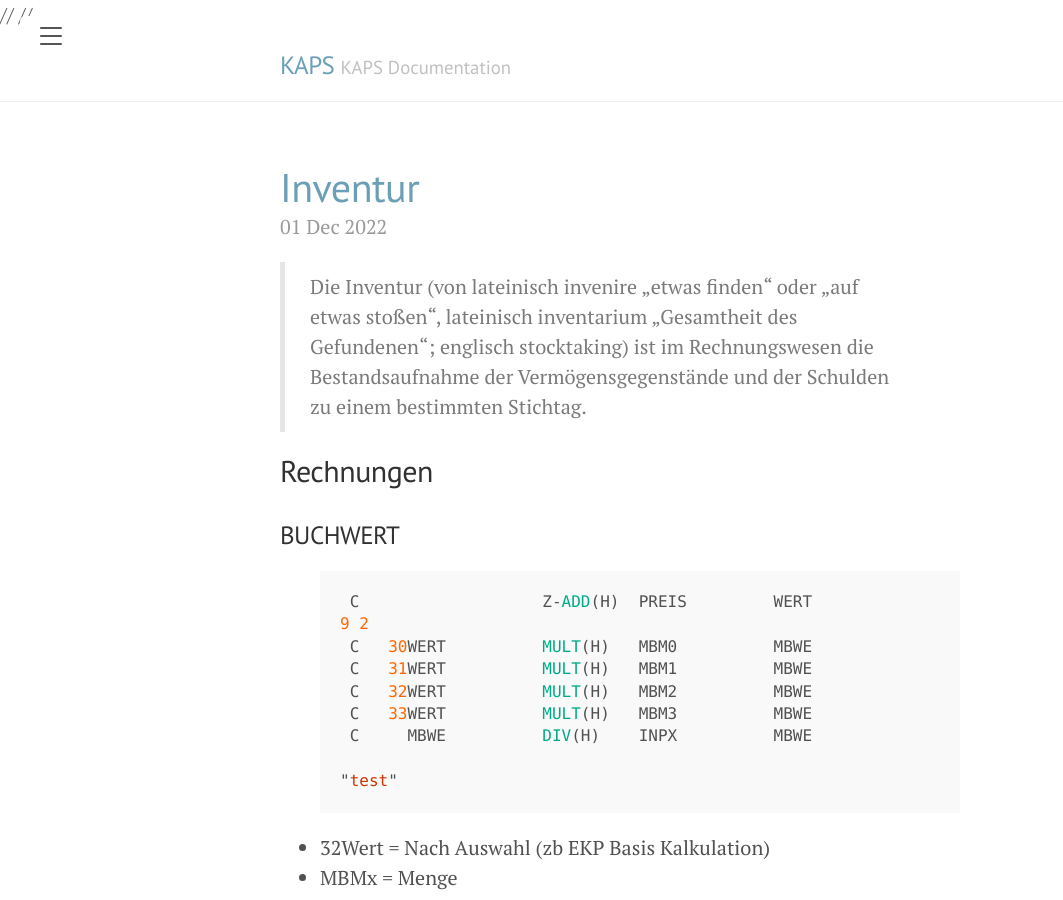
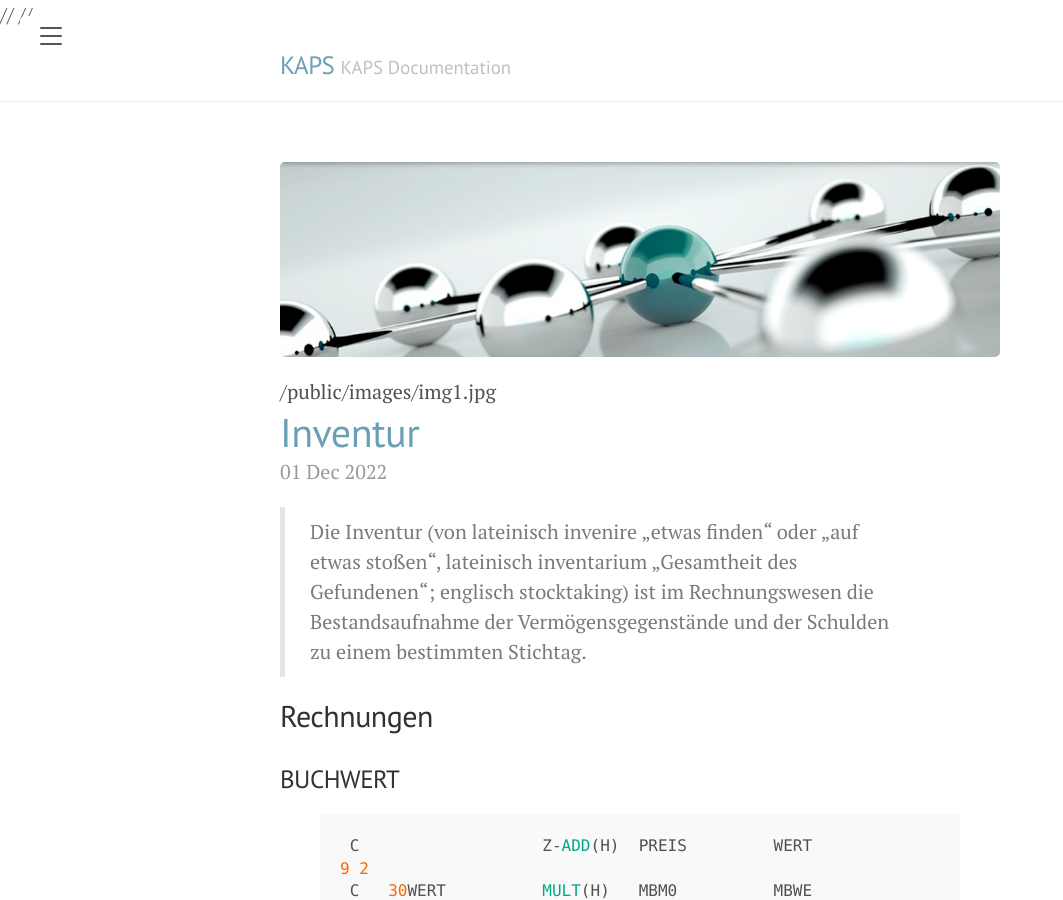
Before and after one commit to Did-hub/KAPS, a Jekyll site: the page built from index.html, in a window 1280 px wide and 900 px high. Shown: the whole window, without its empty margins (0-1063 px from the left). Built offline with Jekyll 4.4.1, drawn with Linux system fonts in a browser that asks for light colours; the list of posts is cut into pages by our own code.

Commit message:
Update index.html

```diff
--- a/index.html
+++ b/index.html
@@ -2,6 +2,12 @@
 layout: default
 title: Home
 ---
+
+<img src="{{ site.baseurl }}/public/images/img1.jpg" alt="1">
+
+<script>
+  document.write("{{ site.baseurl }}/public/images/img1.jpg");
+  </script>
 
 <div class="posts">
   {% for post in paginator.posts %}
```
